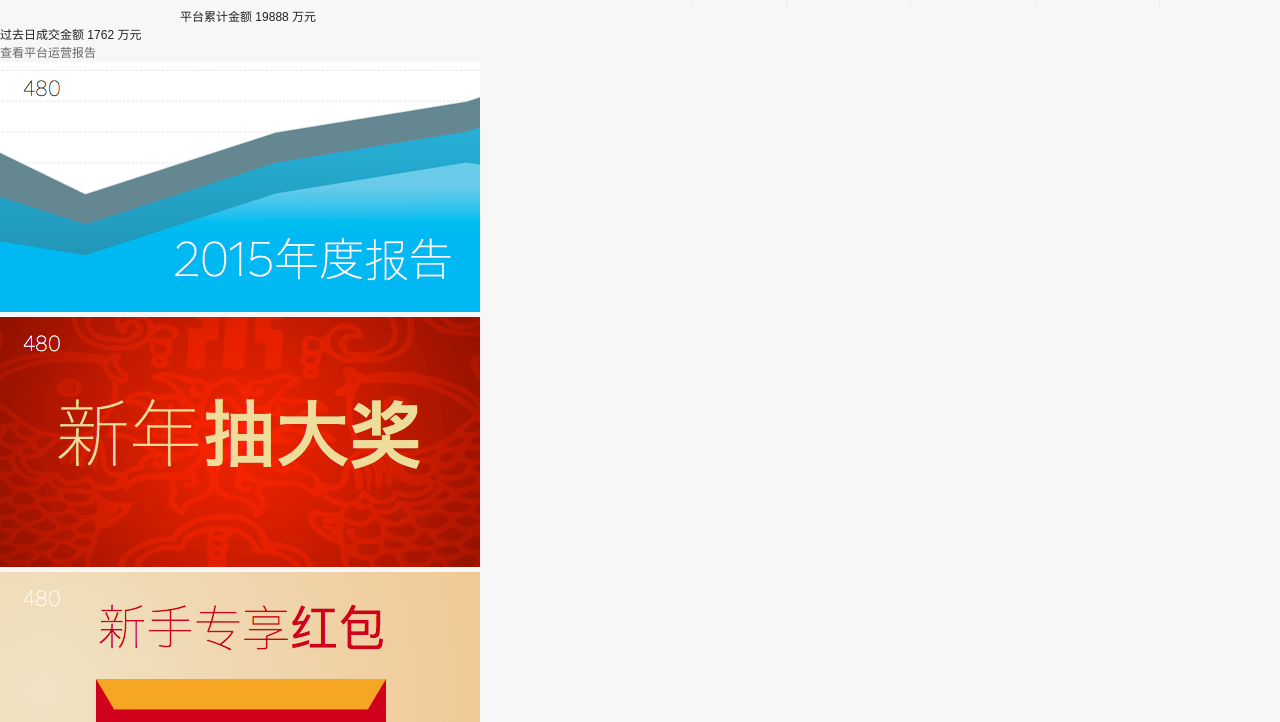
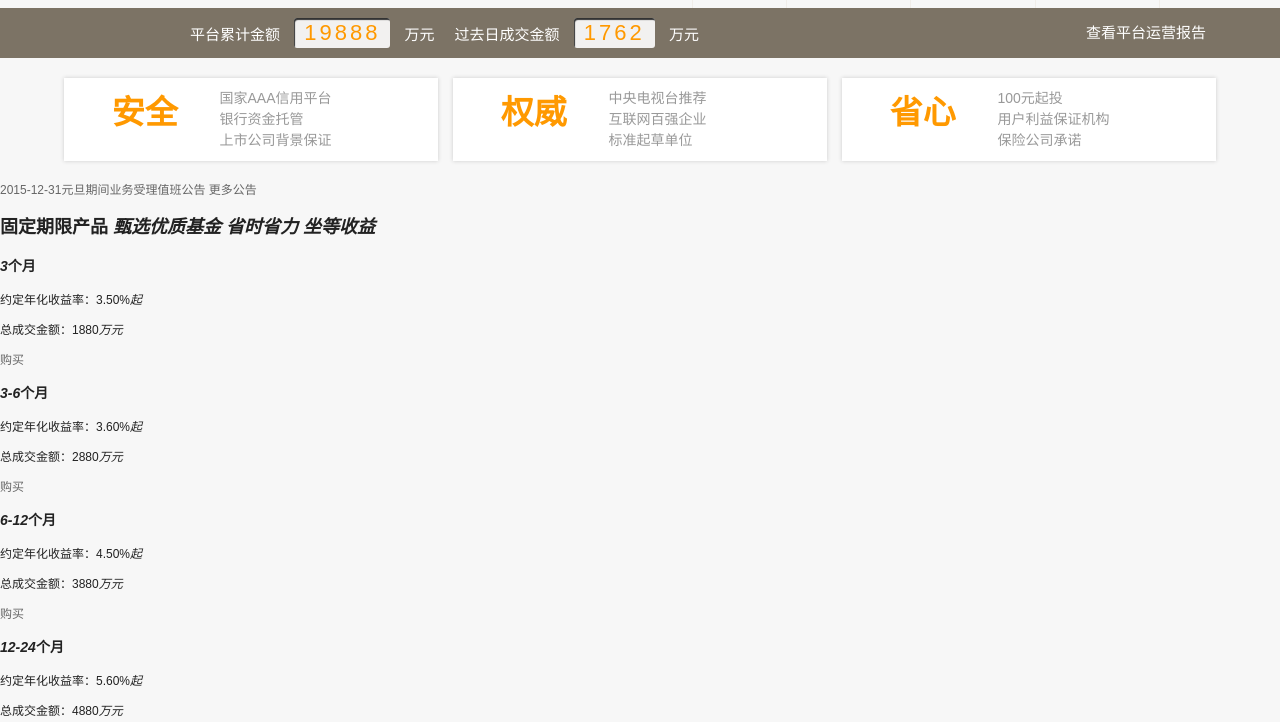
Before and after one commit to xushuo/responseWork, a plain HTML site: page workspace/index.html in a window 1280 px wide. Shown: the part 78-800 px from the top of the page. Drawn offline with Linux system fonts and the light colour scheme.

Commit message:
主要内容部分样式的添加

```diff
--- a/workspace/css/main.css
+++ b/workspace/css/main.css
@@ -159,6 +159,89 @@ header .main ul li a.hover{
     width:100%;
 }
 /*
+交易信息
+*/
+.transaction{
+    width:100%;
+    background-color: #7c7365;
+}
+.trans-content{
+    max-width: 90%;
+    margin:0 auto;
+    font-size: 1.5rem;
+}
+.trans-data{
+    float:left;
+    padding: 1rem;
+    text-align: left;
+}
+.trans-data span{
+    display: inline-block;
+    line-height: 3rem;
+    color:#fff;
+}
+.trans-data span.trans-money{
+    font-size: 2.2rem;
+    color:#ff9900;
+    letter-spacing: 3px;
+    margin:0 1rem;
+    padding:0 1rem;
+    border-radius: 3px;
+    background-color: rgba(255,255,255,0.9);
+    box-shadow: 1px 2px 1px #333 inset;
+}
+.trans-report{
+    text-align: right;
+}
+.trans-report a{
+    display: inline-block;
+    padding: 1rem;
+    line-height: 3rem;
+    color:#fff;
+}
+/*
+滚动广告
+*/
+.ad{
+    display: none;
+}
+/*
+平台特点
+*/
+.feature{
+    width:90%;
+    margin: 2rem auto;
+    font-size: 0;
+}
+.feature .item{
+    display: inline-block;
+    width: calc(33.3333333333% - 3rem);
+    padding: 1rem;
+    font-size: 1.4rem;
+    background-color: #fff;
+    box-shadow: 0 0 4px #ccc;
+}
+.feature .item+ .item{
+    margin-left:1.5rem;
+}
+.feature .item h3{
+    display: inline-block;
+    width:40%;
+    margin:0;
+    padding:0;
+    vertical-align: top;
+    font-size: 3.3rem;
+    text-align: center;
+    color: #ff9900;
+}
+.feature .item p{
+    display: inline-block;
+    width:55%;
+    margin:0;
+    padding:0;
+    color: #999;
+}
+/*
 底部导航
 */
 footer{
```
